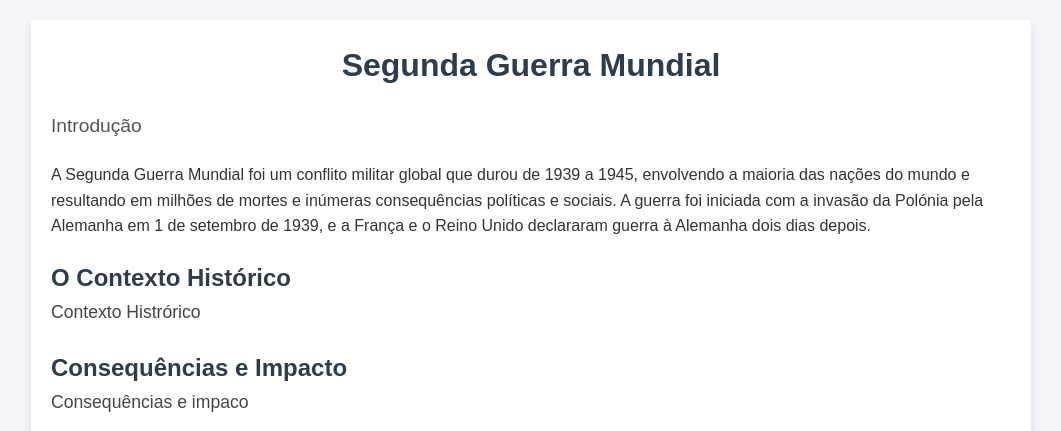
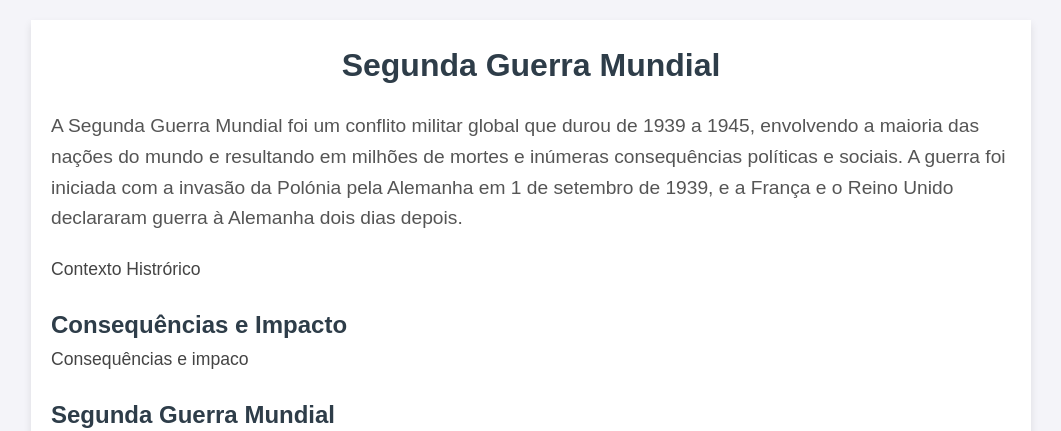
Before and after one commit to eduardosfc10/Ger-ncia-de-Configura-o-e-Controle-de-Vers-o, a plain HTML site: page index.html in a window 1280 px wide. Shown: the top 431 px of the page, without its empty margins (109-1170 px from the left). Drawn offline with Linux system fonts and the light colour scheme.

Commit message:
Update index.html

```diff
--- a/index.html
+++ b/index.html
@@ -13,10 +13,9 @@
 
     <div class="section">
       <p class="intro">
-        Introdução
+        A Segunda Guerra Mundial foi um conflito militar global que durou de 1939 a 1945, envolvendo a maioria das nações do mundo e resultando em milhões de mortes e inúmeras consequências políticas e sociais. A guerra foi iniciada com a invasão da Polónia pela Alemanha em 1 de setembro de 1939, e a França e o Reino Unido declararam guerra à Alemanha dois dias depois.
       </p>
-A Segunda Guerra Mundial foi um conflito militar global que durou de 1939 a 1945, envolvendo a maioria das nações do mundo e resultando em milhões de mortes e inúmeras consequências políticas e sociais. A guerra foi iniciada com a invasão da Polónia pela Alemanha em 1 de setembro de 1939, e a França e o Reino Unido declararam guerra à Alemanha dois dias depois.
-      <h2>O Contexto Histórico</h2>
+
       <p class="content">
        Contexto Histrórico
       </p>
```
